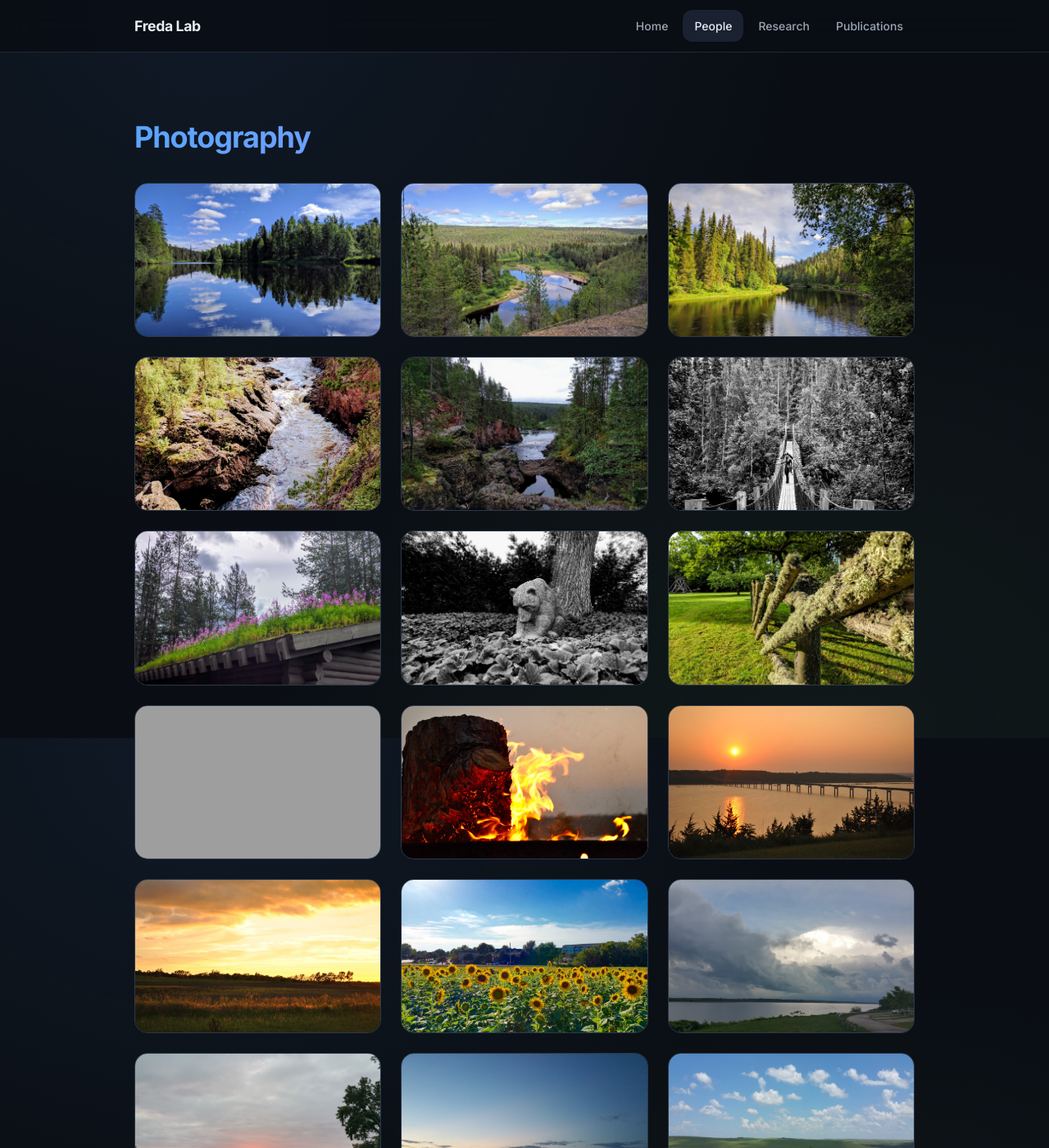
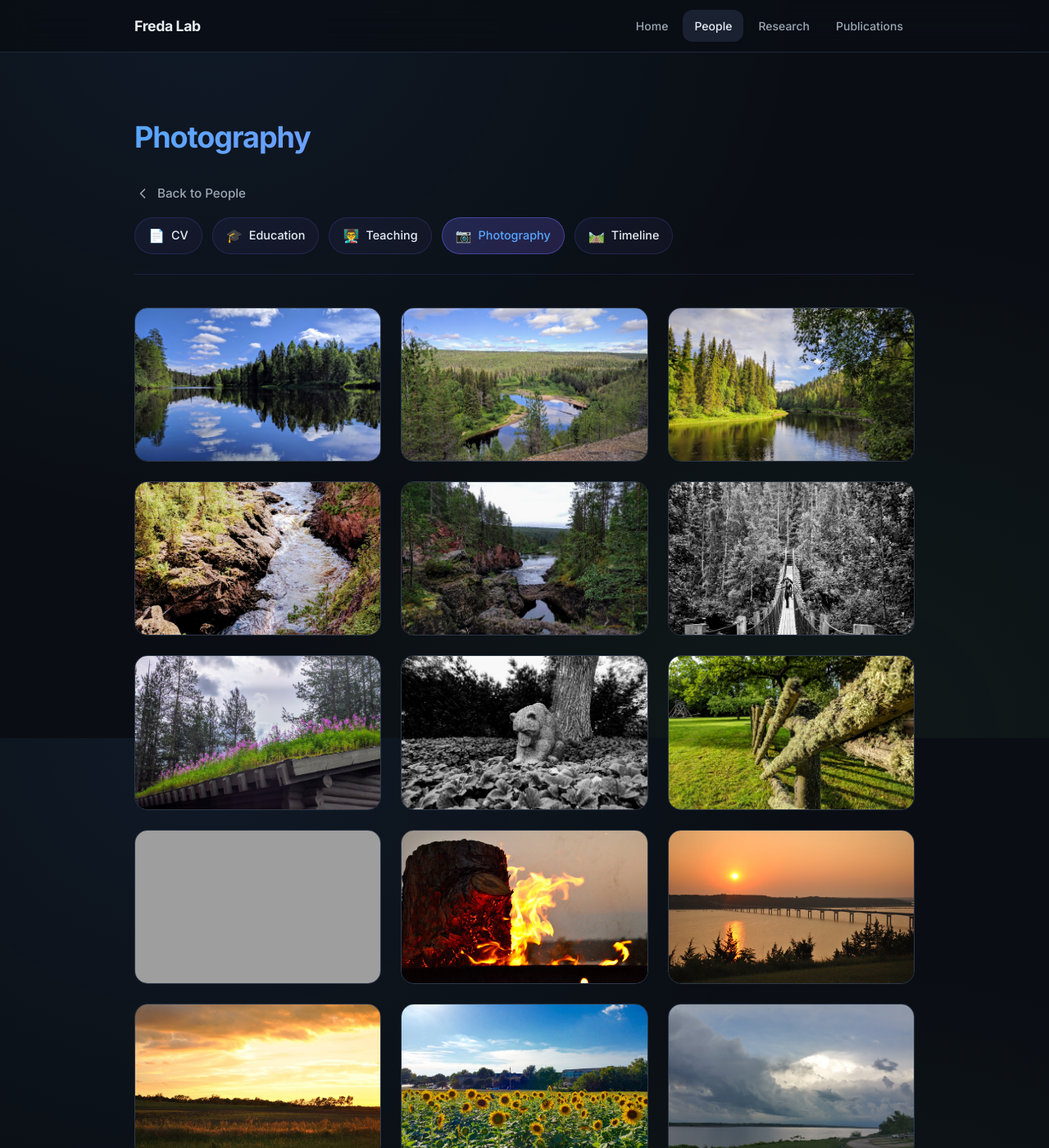
Before and after one commit to pfreda/pfreda.github.io, a Jekyll site: the page built from photography.md, in a window 1280 px wide and 1400 px high. Shown: the whole window at 82% size. Built offline with Jekyll 4.4.1, drawn with Linux system fonts in a browser that asks for light colours; grey boxes are pictures that could not be loaded.

Commit message:
Add subpage navigation to people section
- Create _includes/subpage-nav.html with back link and sibling page links
- Add navigation styles with active state and hover effects
- Include navigation on all people subpages (cv, education, teaching, photography, timeline)
- Add CLAUDE.md to .gitignore for local Claude Code context

Co-Authored-By: Claude Opus 4.5 <noreply@anthropic.com>

```diff
--- /dev/null
+++ b/_includes/subpage-nav.html
@@ -0,0 +1,28 @@
+<nav class="subpage-nav">
+  <a href="/people/" class="subpage-nav-back">
+    <svg xmlns="http://www.w3.org/2000/svg" width="20" height="20" viewBox="0 0 24 24" fill="none" stroke="currentColor" stroke-width="2" stroke-linecap="round" stroke-linejoin="round"><path d="m15 18-6-6 6-6"/></svg>
+    Back to People
+  </a>
+  <div class="subpage-nav-links">
+    <a href="/cv/" class="subpage-nav-link {% if page.url == '/cv/' %}active{% endif %}">
+      <span class="subpage-nav-icon">📄</span>
+      <span>CV</span>
+    </a>
+    <a href="/education/" class="subpage-nav-link {% if page.url == '/education/' %}active{% endif %}">
+      <span class="subpage-nav-icon">🎓</span>
+      <span>Education</span>
+    </a>
+    <a href="/teaching/" class="subpage-nav-link {% if page.url == '/teaching/' %}active{% endif %}">
+      <span class="subpage-nav-icon">👨‍🏫</span>
+      <span>Teaching</span>
+    </a>
+    <a href="/photography/" class="subpage-nav-link {% if page.url == '/photography/' %}active{% endif %}">
+      <span class="subpage-nav-icon">📷</span>
+      <span>Photography</span>
+    </a>
+    <a href="/timeline/" class="subpage-nav-link {% if page.url == '/timeline/' %}active{% endif %}">
+      <span class="subpage-nav-icon">🛤️</span>
+      <span>Timeline</span>
+    </a>
+  </div>
+</nav>
--- a/assets/css/style.css
+++ b/assets/css/style.css
@@ -1550,3 +1550,92 @@ blockquote {
     padding: 1.25rem !important;
   }
 }
+
+/* ===================================
+   Subpage Navigation
+   =================================== */
+
+.subpage-nav {
+  display: flex;
+  flex-direction: column;
+  gap: 1rem;
+  margin-bottom: 2.5rem;
+  padding-bottom: 1.5rem;
+  border-bottom: 1px solid rgba(99, 102, 241, 0.15);
+}
+
+.subpage-nav-back {
+  display: inline-flex;
+  align-items: center;
+  gap: 0.5rem;
+  color: var(--color-text-secondary);
+  text-decoration: none;
+  font-size: 0.95rem;
+  font-weight: 500;
+  transition: color 0.2s ease;
+  width: fit-content;
+}
+
+.subpage-nav-back:hover {
+  color: var(--color-primary);
+}
+
+.subpage-nav-back svg {
+  transition: transform 0.2s ease;
+}
+
+.subpage-nav-back:hover svg {
+  transform: translateX(-3px);
+}
+
+.subpage-nav-links {
+  display: flex;
+  flex-wrap: wrap;
+  gap: 0.75rem;
+}
+
+.subpage-nav-link {
+  display: inline-flex;
+  align-items: center;
+  gap: 0.5rem;
+  padding: 0.5rem 1rem;
+  background: linear-gradient(135deg, rgba(99, 102, 241, 0.08) 0%, rgba(139, 92, 246, 0.05) 100%);
+  border: 1px solid rgba(99, 102, 241, 0.2);
+  border-radius: 9999px;
+  text-decoration: none;
+  font-size: 0.9rem;
+  font-weight: 500;
+  color: var(--color-text);
+  transition: all 0.2s ease;
+}
+
+.subpage-nav-link:hover {
+  background: linear-gradient(135deg, rgba(99, 102, 241, 0.15) 0%, rgba(139, 92, 246, 0.1) 100%);
+  border-color: rgba(99, 102, 241, 0.4);
+  transform: translateY(-2px);
+}
+
+.subpage-nav-link.active {
+  background: linear-gradient(135deg, rgba(99, 102, 241, 0.25) 0%, rgba(139, 92, 246, 0.2) 100%);
+  border-color: rgba(99, 102, 241, 0.5);
+  color: var(--color-primary);
+}
+
+.subpage-nav-icon {
+  font-size: 1rem;
+}
+
+@media (max-width: 600px) {
+  .subpage-nav-links {
+    gap: 0.5rem;
+  }
+
+  .subpage-nav-link {
+    padding: 0.4rem 0.75rem;
+    font-size: 0.85rem;
+  }
+
+  .subpage-nav-icon {
+    font-size: 0.9rem;
+  }
+}
--- a/photography.md
+++ b/photography.md
@@ -2,6 +2,8 @@
 layout: default
 title: Photography
 ---
+
+{% include subpage-nav.html %}
 
 <div class="photo-gallery">
 
```
Also changed, not shown: cv.md (+2 -0 lines), education.md (+2 -0 lines), teaching.md (+2 -0 lines), timeline.md (+2 -0 lines), 1 other file.
